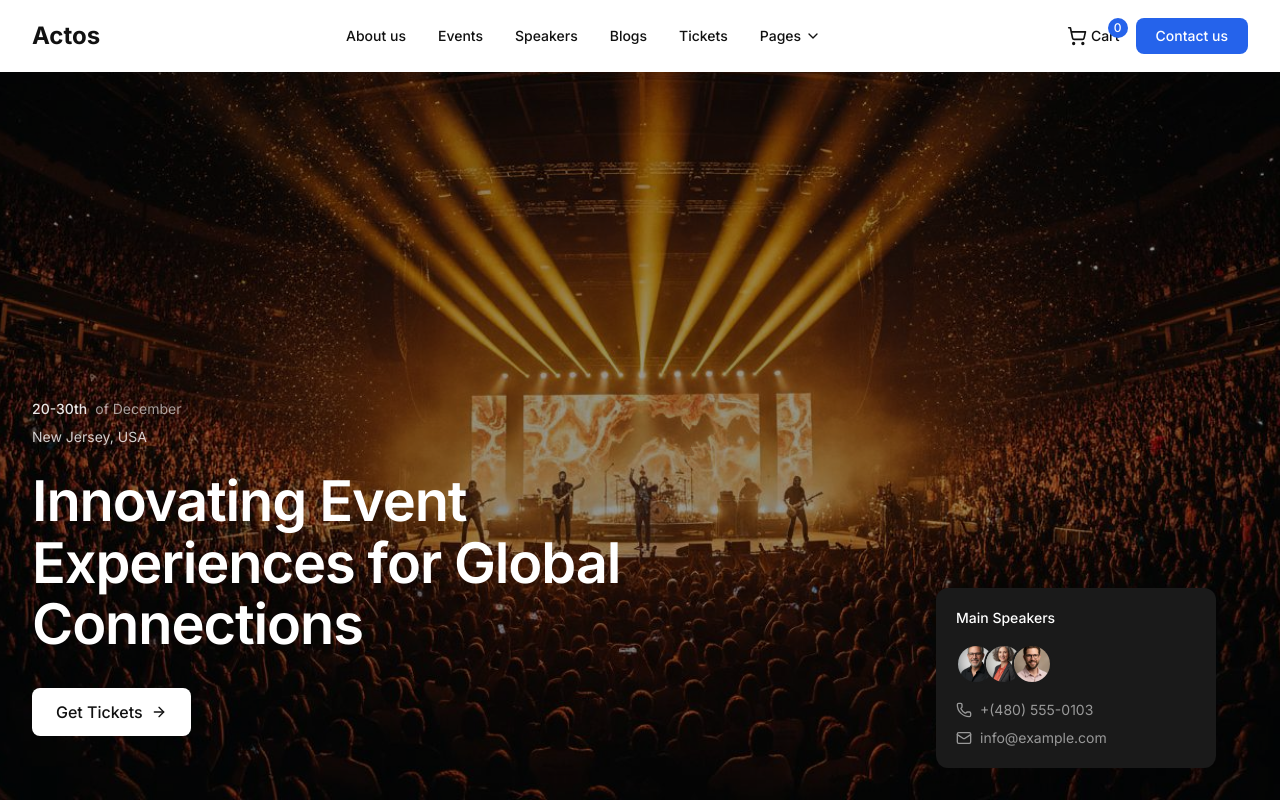
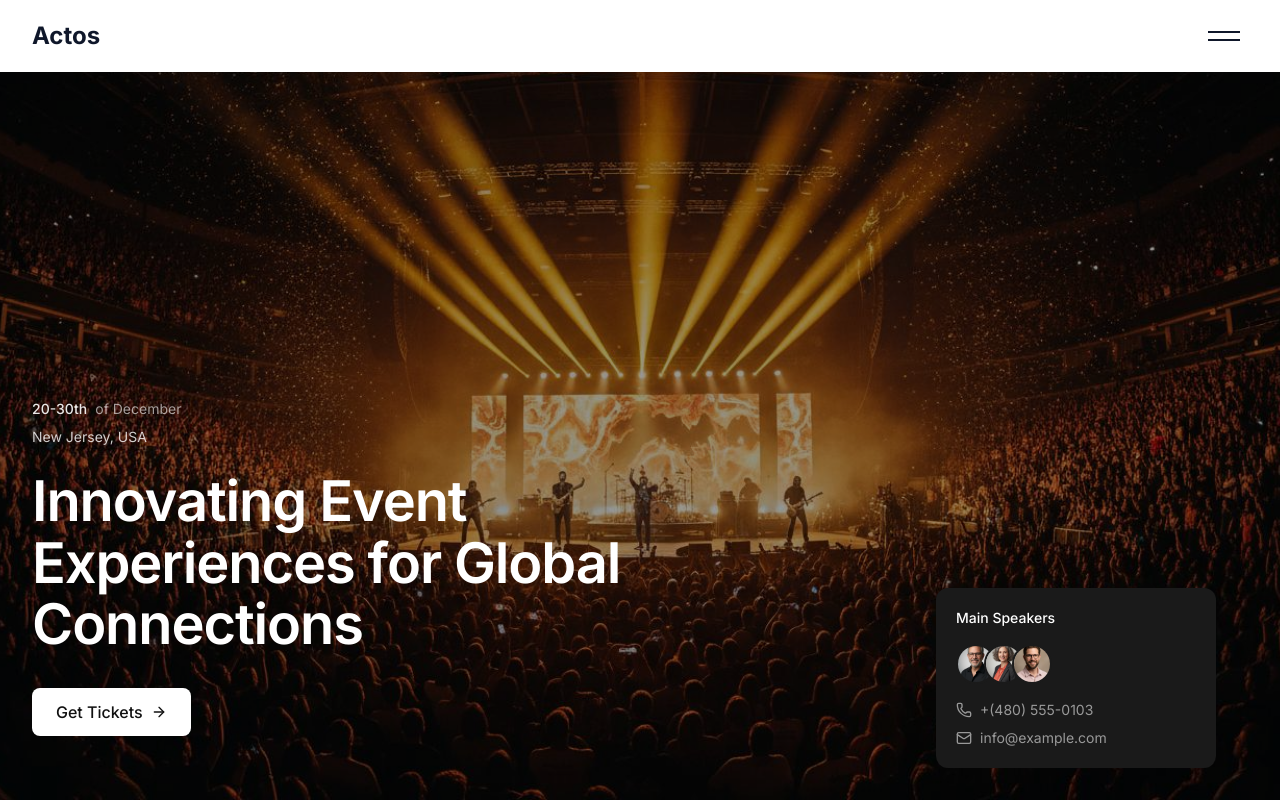
Before and after one commit to Aasirwahab/networking-event-website, a Next.js app: page / in a window 1280 px wide. Shown: the top 802 px of the page. Built offline with nearby package versions, Linux system fonts and the light colour scheme.

Commit message:
feat: implement animated navigation overlay using GSAP and SplitType

```diff
--- a/package.json
+++ b/package.json
@@ -9,6 +9,7 @@
     "lint": "next lint"
   },
   "dependencies": {
+    "@gsap/react": "^2.1.2",
     "@hookform/resolvers": "^5.2.2",
     "@radix-ui/react-accordion": "^1.2.12",
     "@radix-ui/react-alert-dialog": "^1.1.15",
@@ -42,6 +43,7 @@
     "date-fns": "^4.1.0",
     "embla-carousel-react": "^8.6.0",
     "framer-motion": "^12.38.0",
+    "gsap": "^3.14.2",
     "input-otp": "^1.4.2",
     "lucide-react": "^0.562.0",
     "next": "^15.3.1",
@@ -53,6 +55,7 @@
     "react-resizable-panels": "^4.2.2",
     "recharts": "^2.15.4",
     "sonner": "^2.0.7",
+    "split-type": "^0.3.4",
     "tailwind-merge": "^3.4.0",
     "vaul": "^1.1.2",
     "zod": "^4.3.5"
--- a/src/app/globals.css
+++ b/src/app/globals.css
@@ -104,3 +104,128 @@
     scroll-behavior: auto !important;
   }
 }
+
+/* Premium Animations & Layouts */
+
+.nav-content {
+  position: fixed;
+  top: 0;
+  left: 0;
+  width: 100%;
+  height: 100svh;
+  pointer-events: none;
+  z-index: 40;
+}
+
+.nav-bg {
+  position: absolute;
+  top: 0;
+  left: 0;
+  width: 100%;
+  height: 100%;
+  z-index: -1;
+  transform: scaleY(0);
+  transform-origin: top;
+  will-change: transform;
+  pointer-events: none;
+}
+
+.nav-bg:nth-child(1) { background-color: #60a5fa; }
+.nav-bg:nth-child(2) { background-color: #172554; }
+.nav-bg:nth-child(3) { background-color: #1e3a8a; }
+.nav-bg:nth-child(4) { background-color: #2563EB; }
+
+.nav-items {
+  display: flex;
+  gap: 2rem;
+  padding: 8rem;
+  height: 100%;
+  background-color: #1e40af;
+  clip-path: polygon(0% 0%, 100% 0%, 100% 0%, 0% 0%);
+  will-change: clip-path;
+  pointer-events: auto;
+}
+
+.nav-items-col:nth-child(1) {
+  flex: 2;
+  display: flex;
+  flex-direction: column;
+  justify-content: space-between;
+  gap: 2rem;
+}
+
+.nav-items-col:nth-child(2) {
+  flex: 4;
+  display: flex;
+  gap: 2rem;
+  justify-content: space-between;
+}
+
+.nav-items a {
+  text-decoration: none;
+  color: #fff;
+  display: block;
+  letter-spacing: -2%;
+  line-height: 1.1;
+  margin-bottom: 0.5rem;
+  transition: opacity 0.3s ease;
+  overflow: hidden;
+}
+
+.nav-items a:hover {
+  opacity: 0.7;
+}
+
+.nav-socials a { font-size: 1.25rem; }
+.nav-legal a { font-size: 0.9rem; color: #93c5fd; }
+.nav-primary-links a { font-size: 3.5rem; font-weight: 600; }
+.nav-secondary-links a { font-size: 1.75rem; }
+
+/* Split Text Animation Classes */
+.line-inner {
+  display: block;
+  will-change: transform;
+  transform: translateY(110%);
+}
+
+/* Responsive Overrides */
+@media (max-width: 1000px) {
+  .nav-items {
+    flex-direction: column-reverse;
+    justify-content: flex-end;
+    padding: 6rem 2rem 2rem 2rem;
+    gap: 0;
+  }
+
+  .nav-items-col:nth-child(1) {
+    flex: none;
+    margin-top: auto;
+    flex-direction: column;
+    gap: 1rem;
+    padding-bottom: 2rem;
+  }
+
+  .nav-items-col:nth-child(2) {
+    flex: none;
+    flex-direction: column;
+  }
+
+  .nav-legal, .nav-secondary-links {
+    display: none;
+  }
+
+  .nav-primary-links a {
+    font-size: 2.5rem;
+  }
+
+  .nav-socials {
+    display: flex;
+    flex-wrap: wrap;
+    gap: 1rem;
+  }
+
+  .nav-socials a {
+    font-size: 1.1rem;
+    margin-bottom: 0;
+  }
+}
--- /dev/null
+++ b/src/components/MenuOverlay.tsx
@@ -0,0 +1,124 @@
+"use client";
+
+import React, { useRef, useEffect } from "react";
+import gsap from "gsap";
+import { useGSAP } from "@gsap/react";
+import SplitType from "split-type";
+import { navLinks, footerLinks } from "@/data/content";
+
+interface MenuOverlayProps {
+  isOpen: boolean;
+}
+
+export const MenuOverlay = ({ isOpen }: MenuOverlayProps) => {
+  const container = useRef<HTMLDivElement>(null);
+  const timeline = useRef<gsap.core.Timeline | null>(null);
+
+  useGSAP(() => {
+    // Initial timeline for the background blocks and menu container
+    timeline.current = gsap.timeline({ paused: true });
+
+    timeline.current.to(".nav-bg", {
+      scaleY: 1,
+      duration: 0.75,
+      stagger: 0.1,
+      ease: "power3.inOut",
+    });
+
+    timeline.current.to(
+      ".nav-items",
+      {
+        clipPath: "polygon(0% 0%, 100% 0%, 100% 100%, 0% 100%)",
+        duration: 0.75,
+        ease: "power3.inOut",
+      },
+      "-=0.6"
+    );
+
+    // Split text logic - strictly targeting only the text nodes
+    const links = container.current?.querySelectorAll(".nav-items a");
+    if (links) {
+      links.forEach((link) => {
+        new SplitType(link as HTMLElement, {
+          types: "lines",
+          lineClass: "line-inner"
+        });
+      });
+    }
+
+    // Cleanup: Reset any transforms if needed
+    return () => {
+      timeline.current?.kill();
+    };
+  }, { scope: container });
+
+  useEffect(() => {
+    if (!timeline.current) return;
+
+    if (isOpen) {
+      timeline.current.play();
+      // Animate lines in - targeting the split results
+      gsap.fromTo(".line-inner",
+        { y: "110%" },
+        {
+          y: "0%",
+          duration: 0.8,
+          stagger: 0.02,
+          ease: "power4.out",
+          delay: 0.8,
+        }
+      );
+    } else {
+      timeline.current.reverse();
+      // Animate lines out
+      gsap.to(".line-inner", {
+        y: "110%",
+        duration: 0.4,
+        ease: "power4.in",
+      });
+    }
+  }, [isOpen]);
+
+  return (
+    <div ref={container} className={`nav-content font-sans ${isOpen ? 'pointer-events-auto' : 'pointer-events-none'}`}>
+      <div className="nav-bg"></div>
+      <div className="nav-bg"></div>
+      <div className="nav-bg"></div>
+      <div className="nav-bg"></div>
+
+      <div className="nav-items">
+        <div className="nav-items-col">
+          <div className="nav-socials">
+            <a href="#">X (Twitter)</a>
+            <a href="#">LinkedIn</a>
+            <a href="#">Instagram</a>
+            <a href="#">YouTube</a>
+          </div>
+          <div className="nav-legal">
+            <a href="#privacy">Privacy Policy</a>
+            <a href="#licensing">Licensing</a>
+            <a href="#styleguide">Style Guide</a>
+            <a href="#contact">Contact us</a>
+          </div>
+        </div>
+        <div className="nav-items-col">
+          <div className="nav-primary-links font-bold">
+            <a href="/">Home</a>
+            {navLinks.map((link) => (
+              <a key={link.label} href={link.href}>
+                {link.label}
+              </a>
+            ))}
+          </div>
+
+          <div className="nav-secondary-links">
+            <a href="#gallery">Gallery</a>
+            <a href="#pricing">Pricing</a>
+            <a href="#faq">FAQ</a>
+            <a href="#changelog">Changelog</a>
+          </div>
+        </div>
+      </div>
+    </div>
+  );
+};
--- a/src/components/Navbar.tsx
+++ b/src/components/Navbar.tsx
@@ -1,137 +1,52 @@
 'use client';
 
 import { useState } from 'react';
-import { motion, AnimatePresence } from 'framer-motion';
-import { ShoppingCart, ChevronDown, Menu, X } from 'lucide-react';
+import { motion } from 'framer-motion';
 import { useScrollPosition } from '@/hooks/useScrollPosition';
-import { navLinks } from '@/data/content';
-import { Button } from '@/components/ui/button';
+import { MenuOverlay } from './MenuOverlay';
 
 export function Navbar() {
   const { scrolled } = useScrollPosition();
   const [mobileMenuOpen, setMobileMenuOpen] = useState(false);
-  const [pagesOpen, setPagesOpen] = useState(false);
 
   return (
+    <>
       <motion.header
         initial={{ y: -20, opacity: 0 }}
         animate={{ y: 0, opacity: 1 }}
         transition={{ duration: 0.6, ease: [0.22, 1, 0.36, 1] }}
         className={`fixed top-0 left-0 right-0 z-50 transition-all duration-300 ${
-        scrolled
-          ? 'bg-white/95 backdrop-blur-md shadow-nav'
-          : 'bg-white'
+          mobileMenuOpen
+            ? 'bg-transparent text-white'
+            : scrolled
+              ? 'bg-white/95 backdrop-blur-md shadow-nav text-slate-900'
+              : 'bg-white text-slate-900'
         }`}
       >
         <div className="max-w-7xl mx-auto px-4 sm:px-6 lg:px-8">
           <nav className="flex items-center justify-between h-[72px]">
             {/* Logo */}
-          <a href="/" className="text-2xl font-bold text-text-primary">
+            <a href="/" className={`text-2xl font-bold transition-colors ${mobileMenuOpen ? 'text-white' : 'text-slate-900'}`}>
               Actos
             </a>
 
-          {/* Desktop Navigation */}
-          <div className="hidden lg:flex items-center gap-8">
-            {navLinks.map((link) => (
-              <a
-                key={link.label}
-                href={link.href}
-                className="text-sm font-medium text-text-primary hover:text-primary transition-colors duration-250"
+            {/* Right Side - Only Menu */}
+            <div className="flex items-center">
+              <button
+                className={`nav-toggler flex flex-col justify-center items-center gap-[6px] p-2 cursor-pointer bg-transparent border-none group ${mobileMenuOpen ? 'open' : ''}`}
+                onClick={() => setMobileMenuOpen(!mobileMenuOpen)}
+                aria-label="Toggle Menu"
               >
-                {link.label}
-              </a>
-            ))}
-
-            {/* Pages Dropdown */}
-            <div className="relative">
-              <button
-                onClick={() => setPagesOpen(!pagesOpen)}
-                className="flex items-center gap-1 text-sm font-medium text-text-primary hover:text-primary transition-colors duration-250"
-              >
-                Pages
-                <ChevronDown
-                  className={`w-4 h-4 transition-transform duration-200 ${pagesOpen ? 'rotate-180' : ''}`}
-                />
-              </button>
-
-              <AnimatePresence>
-                {pagesOpen && (
-                  <motion.div
-                    initial={{ opacity: 0, y: -10 }}
-                    animate={{ opacity: 1, y: 0 }}
-                    exit={{ opacity: 0, y: -10 }}
-                    transition={{ duration: 0.2 }}
-                    className="absolute top-full left-0 mt-2 w-48 bg-white rounded-lg shadow-card border border-border py-2"
-                  >
-                    <a href="#gallery" className="block px-4 py-2 text-sm text-text-secondary hover:text-primary hover:bg-bg-gray transition-colors">Gallery</a>
-                    <a href="#faq" className="block px-4 py-2 text-sm text-text-secondary hover:text-primary hover:bg-bg-gray transition-colors">FAQ</a>
-                    <a href="#contact" className="block px-4 py-2 text-sm text-text-secondary hover:text-primary hover:bg-bg-gray transition-colors">Contact us</a>
-                  </motion.div>
-                )}
-              </AnimatePresence>
-            </div>
-          </div>
-
-          {/* Right Side */}
-          <div className="flex items-center gap-4">
-            {/* Cart */}
-            <a href="#cart" className="relative flex items-center gap-1 text-sm font-medium text-text-primary hover:text-primary transition-colors">
-              <ShoppingCart className="w-5 h-5" />
-              <span className="hidden sm:inline">Cart</span>
-              <span className="absolute -top-2 -right-2 w-5 h-5 bg-primary text-white text-xs rounded-full flex items-center justify-center">
-                0
-              </span>
-            </a>
-
-            {/* Contact Button */}
-            <Button
-              className="hidden sm:flex bg-primary hover:bg-primary-hover text-white rounded-lg px-5 py-2 text-sm font-medium transition-all duration-300 hover:scale-[1.02]"
-            >
-              Contact us
-            </Button>
-
-            {/* Mobile Menu Button */}
-            <button
-              onClick={() => setMobileMenuOpen(!mobileMenuOpen)}
-              className="lg:hidden p-2 text-text-primary"
-            >
-              {mobileMenuOpen ? <X className="w-6 h-6" /> : <Menu className="w-6 h-6" />}
+                <span className={`w-8 h-[2px] transition-all duration-400 ease-in-out ${mobileMenuOpen ? 'bg-white translate-y-[4px] rotate-45 scale-x-90' : 'bg-current'}`}></span>
+                <span className={`w-8 h-[2px] transition-all duration-400 ease-in-out ${mobileMenuOpen ? 'bg-white -translate-y-[4px] -rotate-45 scale-x-90' : 'bg-current'}`}></span>
               </button>
             </div>
           </nav>
         </div>
+      </motion.header>
 
-      {/* Mobile Menu */}
-      <AnimatePresence>
-        {mobileMenuOpen && (
-          <motion.div
-            initial={{ opacity: 0, height: 0 }}
-            animate={{ opacity: 1, height: 'auto' }}
-            exit={{ opacity: 0, height: 0 }}
-            transition={{ duration: 0.3 }}
-            className="lg:hidden bg-white border-t border-border"
-          >
-            <div className="px-4 py-4 space-y-3">
-              {navLinks.map((link) => (
-                <a
-                  key={link.label}
-                  href={link.href}
-                  onClick={() => setMobileMenuOpen(false)}
-                  className="block text-sm font-medium text-text-primary hover:text-primary transition-colors py-2"
-                >
-                  {link.label}
-                </a>
-              ))}
-              <a href="#gallery" className="block text-sm font-medium text-text-primary hover:text-primary transition-colors py-2">Gallery</a>
-              <a href="#faq" className="block text-sm font-medium text-text-primary hover:text-primary transition-colors py-2">FAQ</a>
-              <a href="#contact" className="block text-sm font-medium text-text-primary hover:text-primary transition-colors py-2">Contact us</a>
-              <Button className="w-full bg-primary hover:bg-primary-hover text-white rounded-lg px-5 py-2 text-sm font-medium mt-4">
-                Contact us
-              </Button>
-            </div>
-          </motion.div>
-        )}
-      </AnimatePresence>
-    </motion.header>
+      {/* Full Screen Menu Overlay */}
+      <MenuOverlay isOpen={mobileMenuOpen} />
+    </>
   );
 }
```
Also changed, not shown: .eslintrc.json (added), 1 other file (tests, documents, lock files or other folders). Lines whose indentation alone changed are shown as unchanged.
